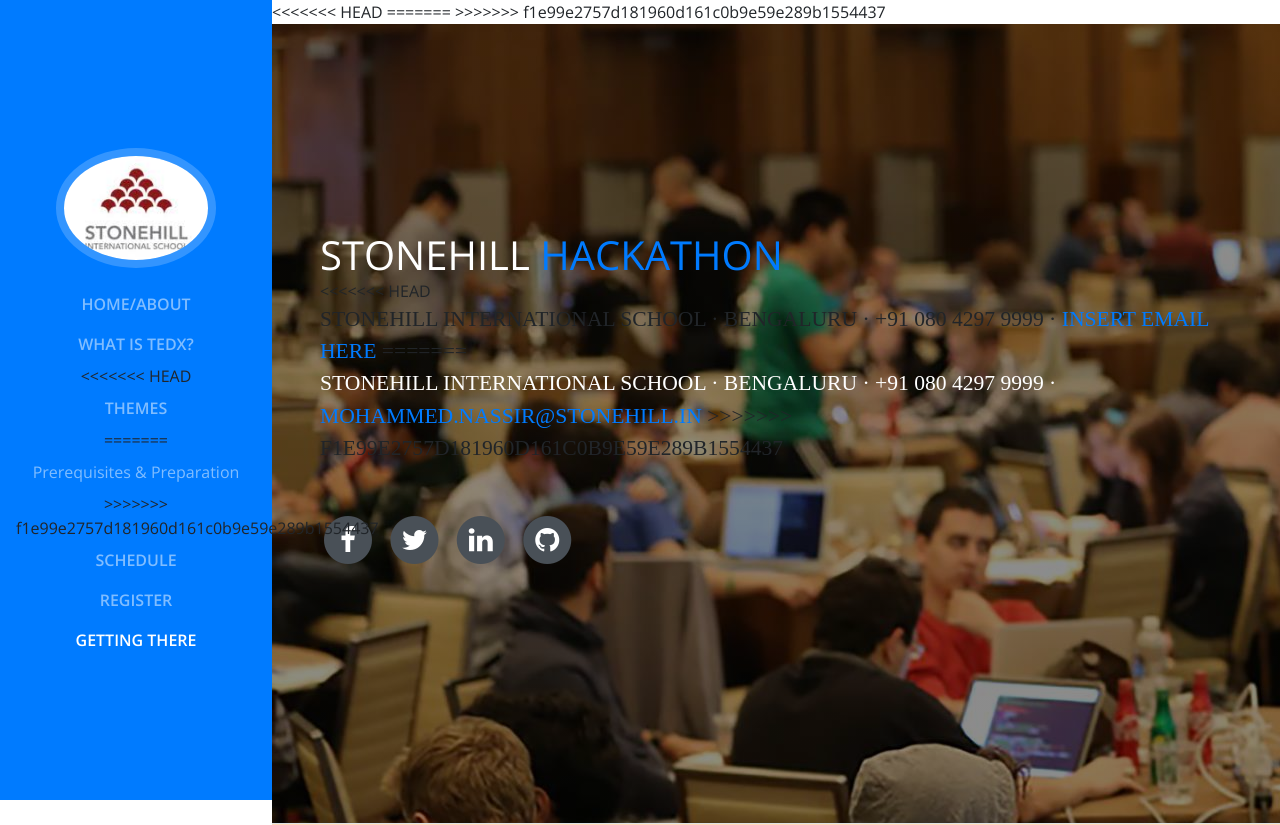
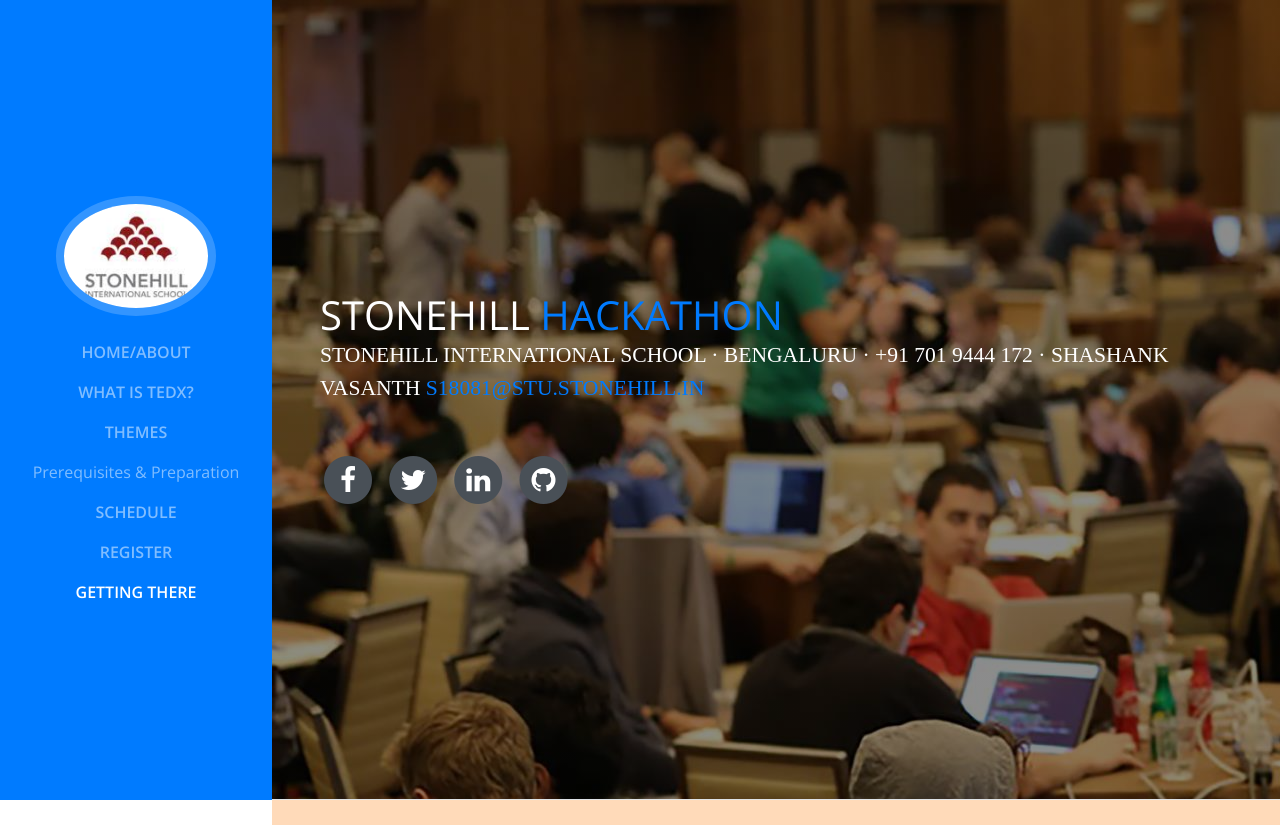
Before and after one commit to stonehillhackathon/TEDx, a website with bundled scripts: page index.html in a window 1280 px wide. Shown: the top 825 px of the page. Built offline with nearby package versions, Linux system fonts and the light colour scheme; a web font is replaced by a local one.

Commit message:
Update index.html

```diff
--- a/index.html
+++ b/index.html
@@ -8,11 +8,8 @@
     <meta name="description" content="">
     <meta name="author" content="">
 
-<<<<<<< HEAD
     <title>TEDxStonehill - Stonehill International School</title>
-=======
-    <title>Stonehill Hackathon - Stonehill International School</title>
->>>>>>> f1e99e2757d181960d161c0b9e59e289b1554437
+
 
     <!-- Bootstrap core CSS -->
     <link href="vendor/bootstrap/css/bootstrap.min.css" rel="stylesheet">
@@ -72,13 +69,12 @@
             <a class="nav-link js-scroll-trigger" href="#education">What is TEDx?</a>
           </li>
           <li class="nav-item">
-<<<<<<< HEAD
+
             <a class="nav-link js-scroll-trigger" href="#interests">Themes</a>
           </li>
-=======
+
             <a class="nav-link js-scroll-trigger" href="#skills">Prerequisites &amp; Preparation</a>
               </li>
->>>>>>> f1e99e2757d181960d161c0b9e59e289b1554437
           <li class="nav-item">
             <a class="nav-link js-scroll-trigger" href="#interests">Schedule</a>
           </li>
@@ -101,14 +97,10 @@
           <h1 class="mb-0"><font color = "white">Stonehill
             <span class="text-primary">Hackathon</span> </font>
           </h1>
-<<<<<<< HEAD
-          <div class="subheading mb-5">Stonehill International School · Bengaluru · +91 080 4297 9999 ·
-            <a href="mailto:mohammed.nassir@stonehill.in">insert email here</a>
-=======
-          <div class="subheading mb-5"><font color ="white">Stonehill International School · Bengaluru · +91 080 4297 9999 ·</font>
-            <a href="mailto:mohammed.nassir@stonehill.in">mohammed.nassir@stonehill.in</a>
->>>>>>> f1e99e2757d181960d161c0b9e59e289b1554437
-            <!--<a href="mailto:s18038@stu.stonehill.in">s18038@stu.stonehill.in</a>-->
+
+          <div class="subheading mb-5"><font color ="white">Stonehill International School · Bengaluru · +91 701 9444 172 · Shashank Vasanth </font>
+            <a href="mailto:s18081@stu.stonehill.in">s18081@stu.stonehill.in</a>
+
           </div>
           <ul class="list-inline list-social-icons mb-0">
             <li class="list-inline-item">
```
